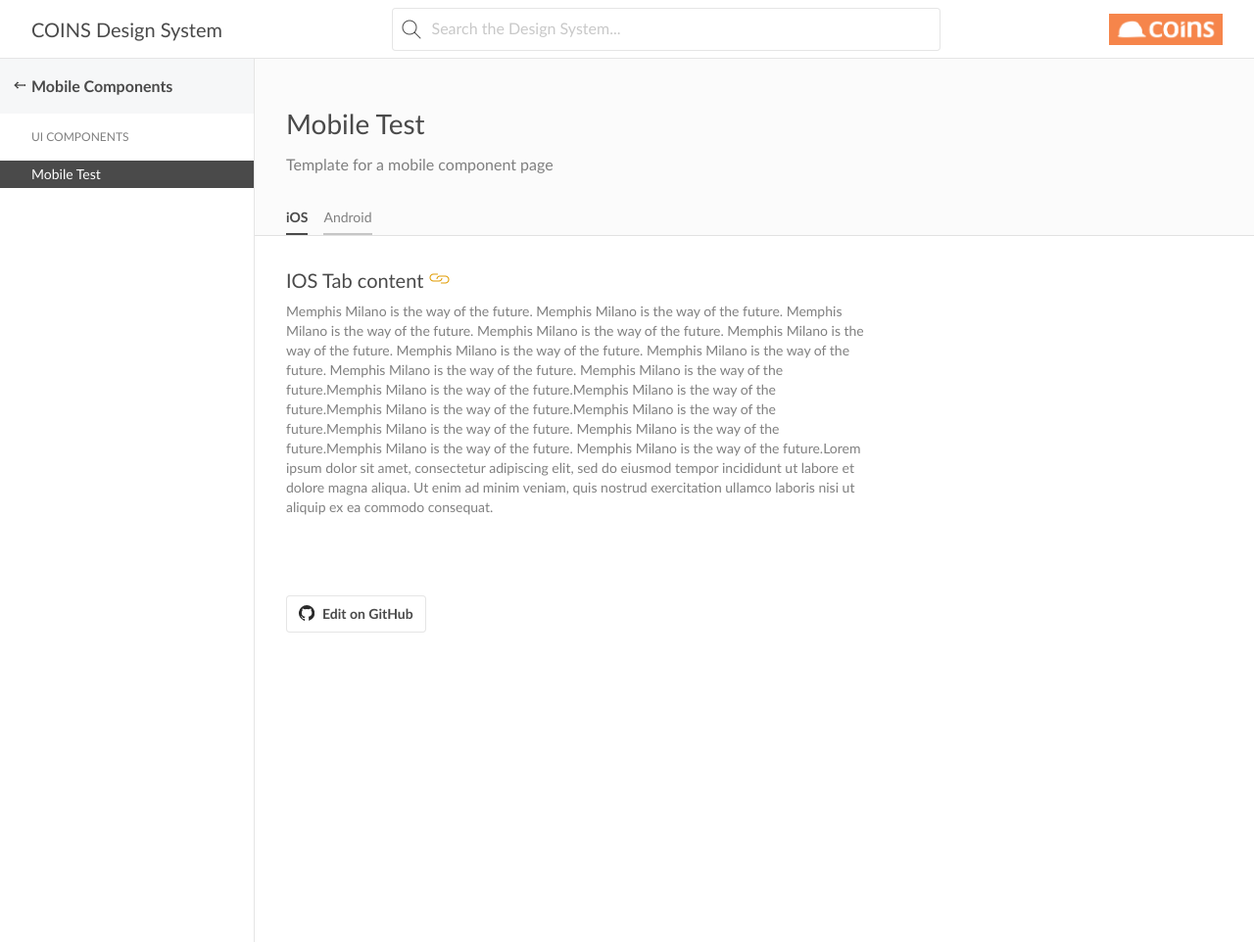
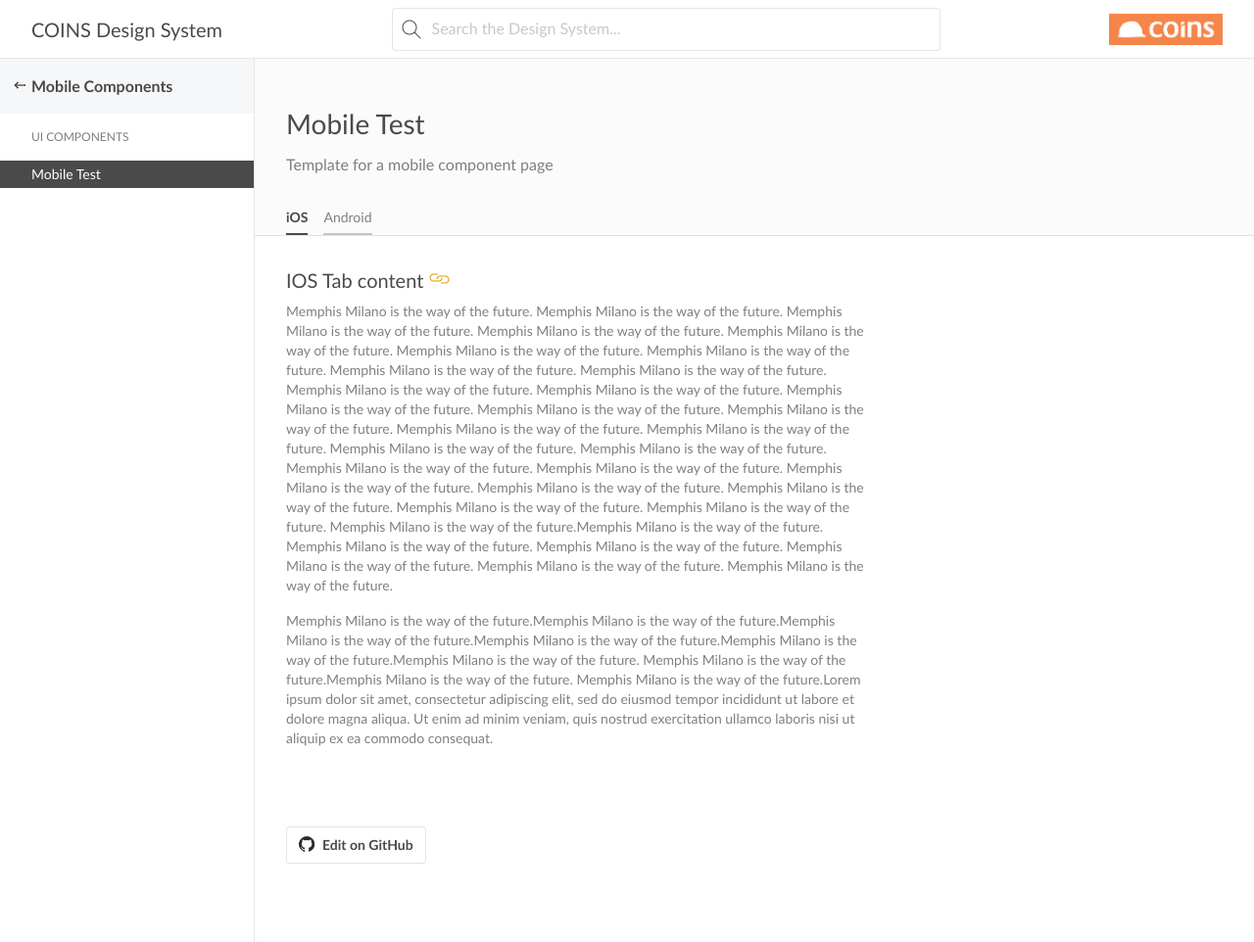
Before and after one commit to COINS-Naz/coins-design-system, a Jekyll site: the page built from _posts/mobile-components/ui-components/2021-05-19-mobile-test.md, in a window 1280 px wide and 962 px high. Shown: the whole window at 98% size. Built offline with Jekyll 4.4.1, drawn with Linux system fonts in a browser that asks for light colours; nearby versions of some CDN libraries; some web fonts are replaced.

Commit message:
Update 2021-05-19-mobile-test.md

```diff
--- a/_posts/mobile-components/ui-components/2021-05-19-mobile-test.md
+++ b/_posts/mobile-components/ui-components/2021-05-19-mobile-test.md
@@ -19,6 +19,30 @@ Memphis Milano is the way of the future.
 Memphis Milano is the way of the future.
 Memphis Milano is the way of the future.
 Memphis Milano is the way of the future.
+Memphis Milano is the way of the future.
+Memphis Milano is the way of the future.
+Memphis Milano is the way of the future.
+Memphis Milano is the way of the future.
+Memphis Milano is the way of the future.
+Memphis Milano is the way of the future.
+Memphis Milano is the way of the future.
+Memphis Milano is the way of the future.
+Memphis Milano is the way of the future.
+Memphis Milano is the way of the future.
+Memphis Milano is the way of the future.
+Memphis Milano is the way of the future.
+Memphis Milano is the way of the future.
+Memphis Milano is the way of the future.
+Memphis Milano is the way of the future.
+Memphis Milano is the way of the future.
+Memphis Milano is the way of the future.
+Memphis Milano is the way of the future.Memphis Milano is the way of the future.
+Memphis Milano is the way of the future.
+Memphis Milano is the way of the future.
+Memphis Milano is the way of the future.
+Memphis Milano is the way of the future.
+Memphis Milano is the way of the future.
+
 Memphis Milano is the way of the future.Memphis Milano is the way of the future.Memphis Milano is the way of the future.Memphis Milano is the way of the future.Memphis Milano is the way of the future.Memphis Milano is the way of the future.
 Memphis Milano is the way of the future.Memphis Milano is the way of the future.
 Memphis Milano is the way of the future.Lorem ipsum dolor sit amet, consectetur adipiscing elit, sed do eiusmod tempor incididunt ut labore et dolore magna aliqua. Ut enim ad minim veniam, quis nostrud exercitation ullamco laboris nisi ut aliquip ex ea commodo consequat.
```
